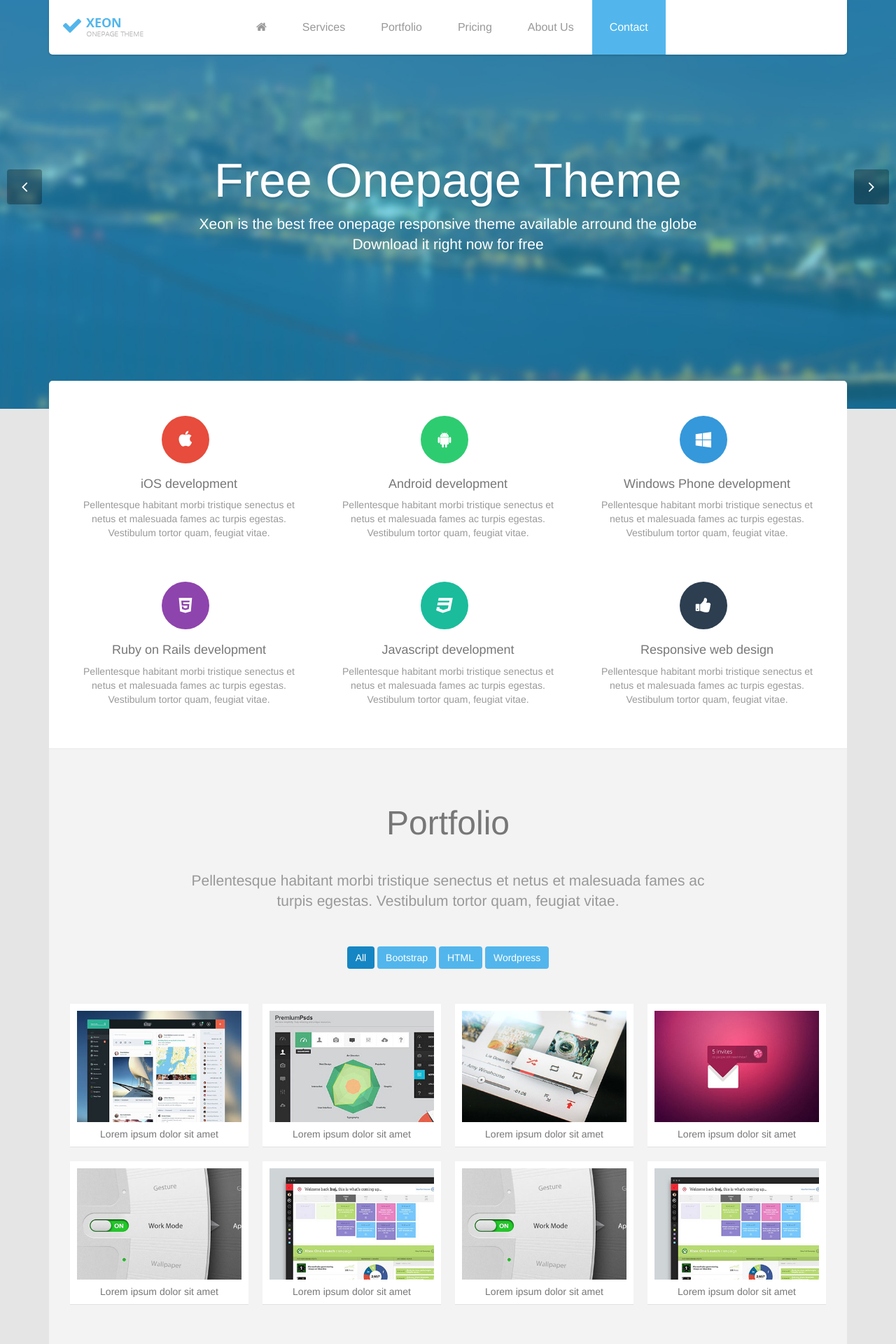
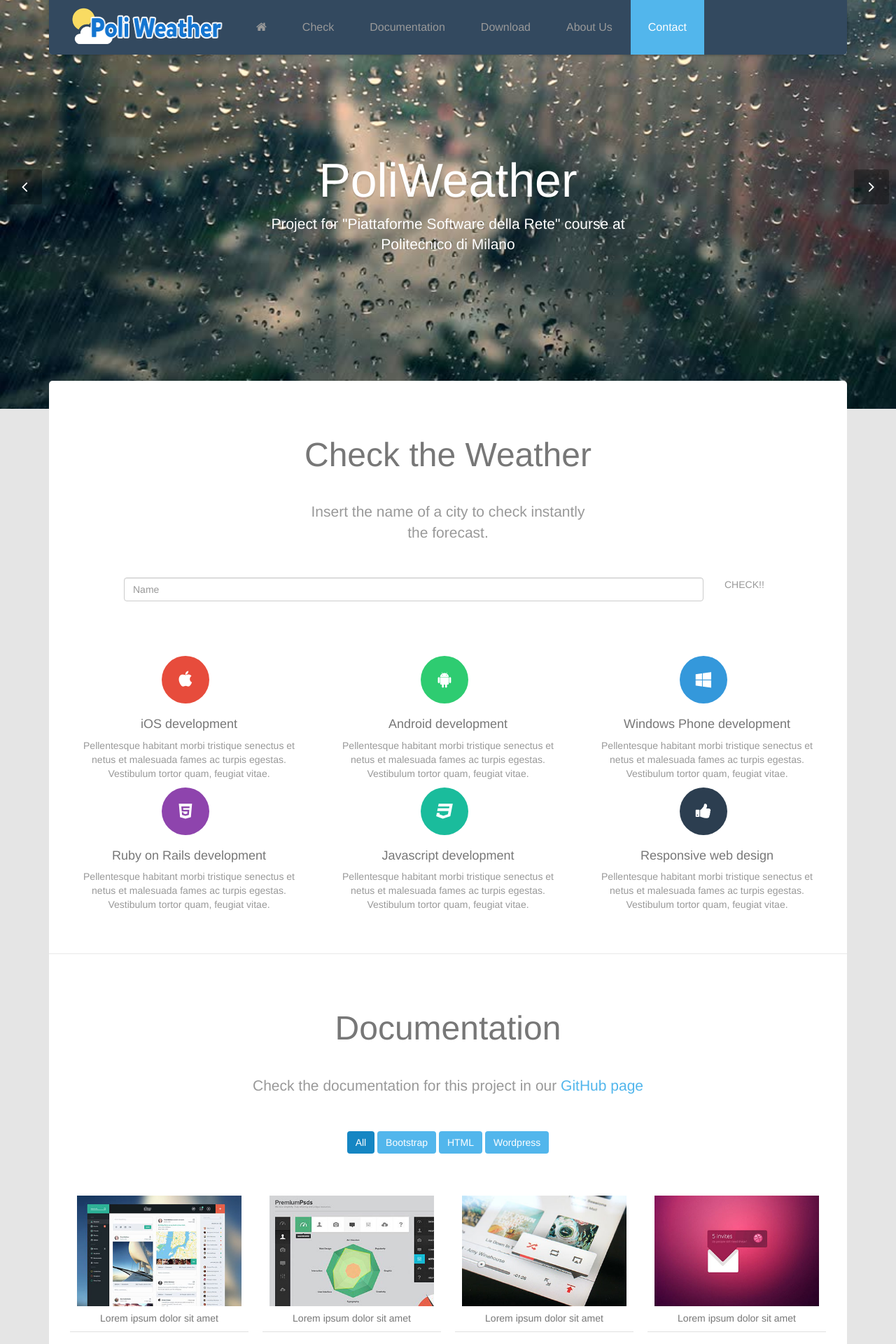
Before and after one commit to lukaszmoskwa/poliweather, a Flask app: page / in a window 1280 px wide. Shown: the top 1920 px of the page at 70% size. Run offline with Flask 2, Linux system fonts and the light colour scheme; some libraries are stand-ins or nearby versions.

Commit message:
Changed the look of the website, added different images ecc.

```diff
--- a/server/templates/css/main.css
+++ b/server/templates/css/main.css
@@ -476,7 +476,8 @@ a:focus {
   margin-left: 20px;
   width: 200px;
   height: 78px;
-  background: url(../images/logo.png) no-repeat 0 50%;
+  background: url(../images/logobase2.gif) no-repeat 0 50%;
+  background-size: contain;
 }
 .navbar-default .navbar-nav > li {
   margin-left: 1px;
--- a/server/templates/index.html
+++ b/server/templates/index.html
@@ -5,7 +5,7 @@
     <meta name="viewport" content="width=device-width, initial-scale=1.0">
     <meta name="description" content="">
     <meta name="author" content="">
-    <title>Xeon | OnePage Responsive Theme</title>
+    <title>PoliWeather | Check the weather!</title>
     <link href="css/bootstrap.min.css" rel="stylesheet">
     <link href="css/font-awesome.min.css" rel="stylesheet">
     <link href="css/prettyPhoto.css" rel="stylesheet">
@@ -20,7 +20,14 @@
     <link rel="apple-touch-icon-precomposed" sizes="72x72" href="images/ico/apple-touch-icon-72-precomposed.png">
     <link rel="apple-touch-icon-precomposed" href="images/ico/apple-touch-icon-57-precomposed.png">
 </head><!--/head-->
-
+<style type="text/css">
+.navbar-header{
+  background-color: #33495f;
+}
+.navbar-collapse{
+  background-color: #33495f;
+}
+</style>
 <body data-spy="scroll" data-target="#navbar" data-offset="0">
     <header id="header" role="banner">
         <div class="container">
@@ -32,14 +39,14 @@
                         <span class="icon-bar"></span>
                         <span class="icon-bar"></span>
                     </button>
-                    <a class="navbar-brand" href="index.html"></a>
+                    <a class="navbar-brand" href="index.html"><img style="padding-left:15px;" src="./images/logo-scritta.png" width="130%" height="100%" /></a>
                 </div>
                 <div class="collapse navbar-collapse">
                     <ul class="nav navbar-nav">
                         <li class="active"><a href="#main-slider"><i class="icon-home"></i></a></li>
-                        <li><a href="#services">Services</a></li>
-                        <li><a href="#portfolio">Portfolio</a></li>
-                        <li><a href="#pricing">Pricing</a></li>
+                        <li><a href="#check">Check</a></li>
+                        <li><a href="#documentation">Documentation</a></li>
+                        <li><a href="#download">Download</a></li>
                         <li><a href="#about-us">About Us</a></li>
                         <li><a href="#contact">Contact</a></li>
                     </ul>
@@ -53,8 +60,8 @@
             <div class="item active">
                 <div class="container">
                     <div class="carousel-content">
-                        <h1>Free Onepage Theme</h1>
-                        <p class="lead">Xeon is the best free onepage responsive theme available arround the globe<br>Download it right now for free</p>
+                        <h1>PoliWeather</h1>
+                        <p class="lead">Project for "Piattaforme Software della Rete" course at<br>Politecnico di Milano</p>
                     </div>
                 </div>
             </div><!--/.item-->
@@ -71,10 +78,24 @@
         <a class="next" href="#main-slider" data-slide="next"><i class="icon-angle-right"></i></a>
     </section><!--/#main-slider-->
 
-    <section id="services">
+    <section id="check">
         <div class="container">
             <div class="box first">
                 <div class="row">
+                  <div class="center gap">
+                      <h2>Check the Weather</h2>
+                      <p class="lead">Insert the name of a city to check instantly <br />the forecast.</p>
+                  </div><!--/.center-->
+                  <div class="row" style="padding-bottom: 7%">
+                    <div class="col-sm-10">
+                      <div style="padding-left: 10%;">
+                        <input type="text" class="form-control" required="required" placeholder="Name">
+                      </div>
+                    </div>
+                    <div class="col-sm-2">
+                      CHECK!!
+                    </div>
+                  </div>
                     <div class="col-md-4 col-sm-6">
                         <div class="center">
                             <i class="icon-apple icon-md icon-color1"></i>
@@ -122,12 +143,12 @@
         </div><!--/.container-->
     </section><!--/#services-->
 
-    <section id="portfolio">
+    <section id="documentation">
         <div class="container">
             <div class="box">
                 <div class="center gap">
-                    <h2>Portfolio</h2>
-                    <p class="lead">Pellentesque habitant morbi tristique senectus et netus et malesuada fames ac<br>turpis egestas. Vestibulum tortor quam, feugiat vitae.</p>
+                    <h2>Documentation</h2>
+                    <p class="lead">Check the documentation for this project in our <a href="https://github.com/Lykos94/poliweather">GitHub page</p>
                 </div><!--/.center-->
                 <ul class="portfolio-filter">
                     <li><a class="btn btn-primary active" href="#" data-filter="*">All</a></li>
@@ -229,12 +250,12 @@
         </div><!--/.container-->
     </section><!--/#portfolio-->
 
-    <section id="pricing">
+    <section id="download">
         <div class="container">
             <div class="box">
                 <div class="center">
-                    <h2>See our Pricings</h2>
-                    <p class="lead">Pellentesque habitant morbi tristique senectus et netus et <br>malesuada fames ac turpis egestas.</p>
+                    <h2>Download now!</h2>
+                    <p class="lead">Check our app for all the different platform!</p>
                 </div><!--/.center-->
                 <div class="big-gap"></div>
                 <div id="pricing-table" class="row">
```
Also changed, not shown: server/templates/images/logo-scritta.png (added), server/templates/images/logobase2.gif (added), server/templates/images/slider-bg-bk.jpg (added), server/templates/images/slider-bg.jpg.
